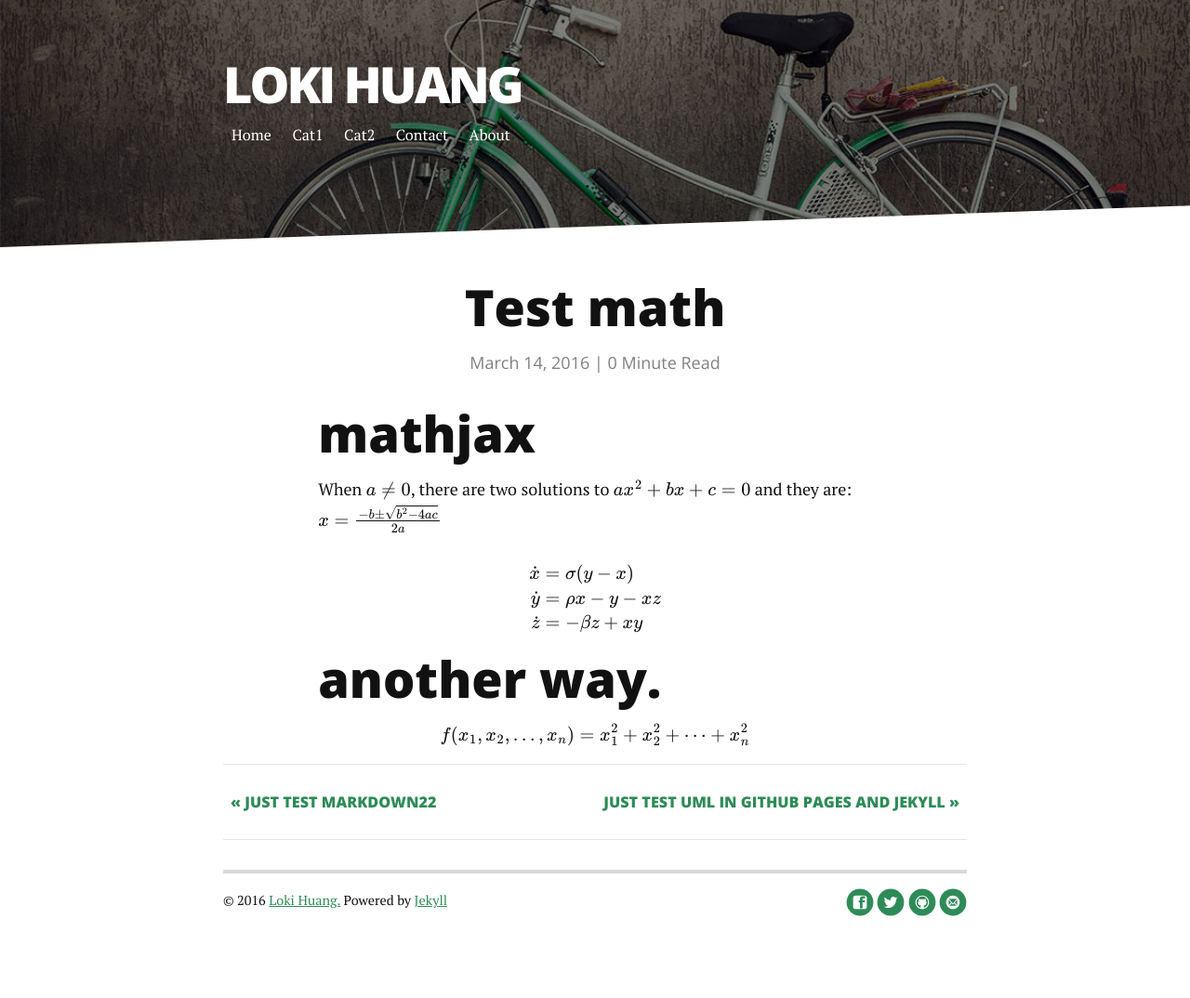
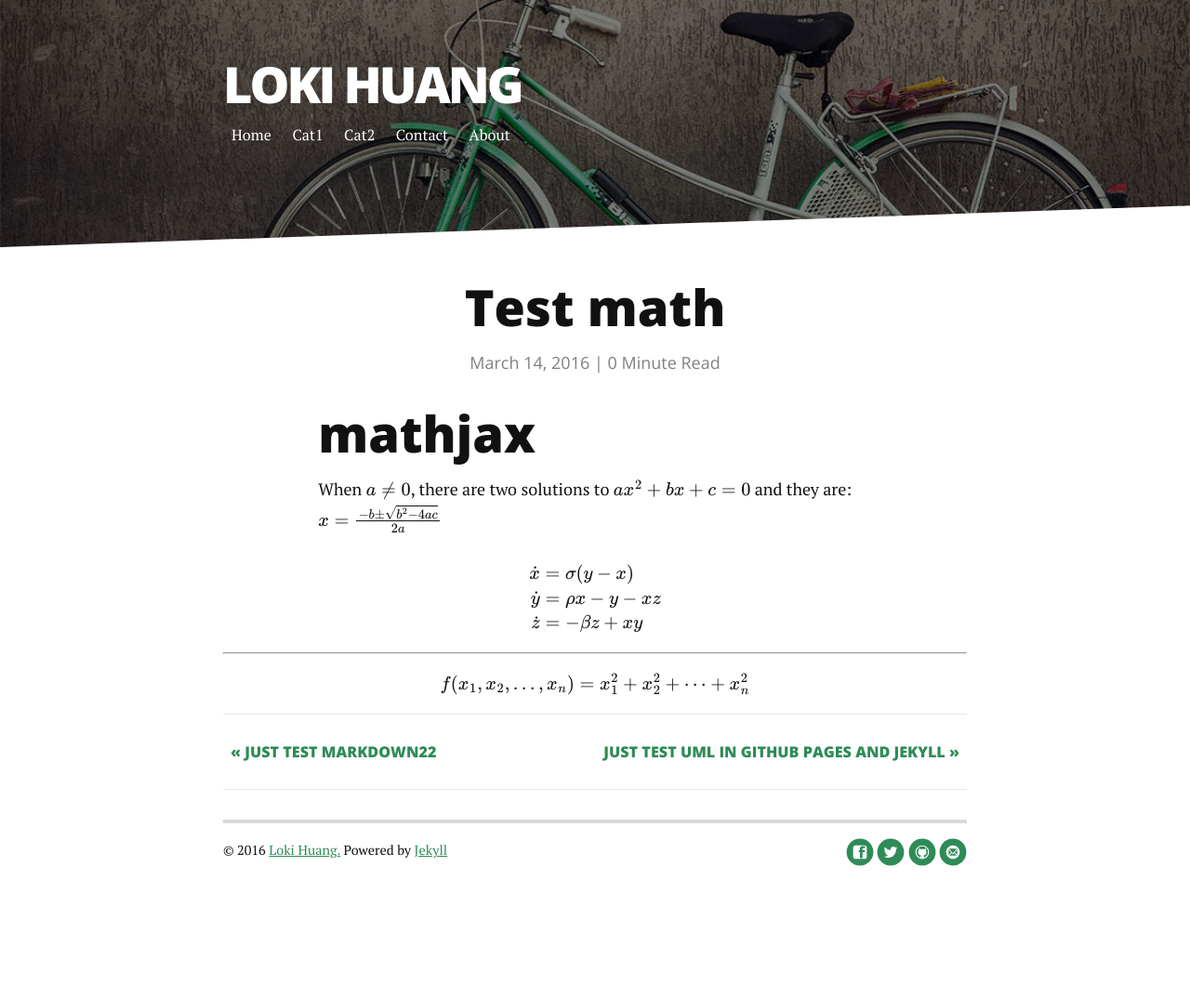
Before and after one commit to huyfaeng/huyfaeng.github.io, a Jekyll site: the page built from _posts/2016-03-14-test-math.md, in a window 1280 px wide. Shown: the whole page at 93% size. Built offline with Jekyll 4.4.1, drawn with Linux system fonts in a browser that asks for light colours; nearby versions of some CDN libraries; formulas are drawn with MathJax 3; comment, search, counter and statistics services are not loaded; after the commit the page ends 1019 px from its top, so only the background shows below that.

Commit message:
Update 2016-03-14-test-math.md

```diff
--- a/_posts/2016-03-14-test-math.md
+++ b/_posts/2016-03-14-test-math.md
@@ -16,7 +16,7 @@ $$
 \end{aligned}
 $$
 
-# another way.
+---
 
 $$
 f(x_1,x_2,\ldots,x_n) = x_1^2 + x_2^2 + \cdots + x_n^2
```
